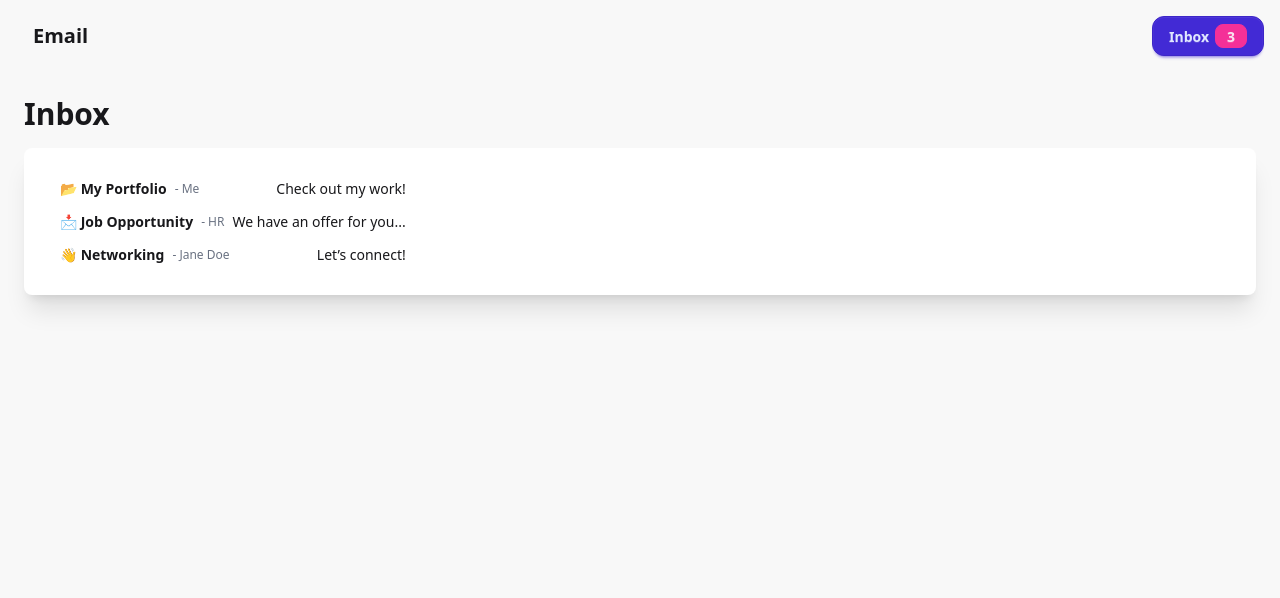
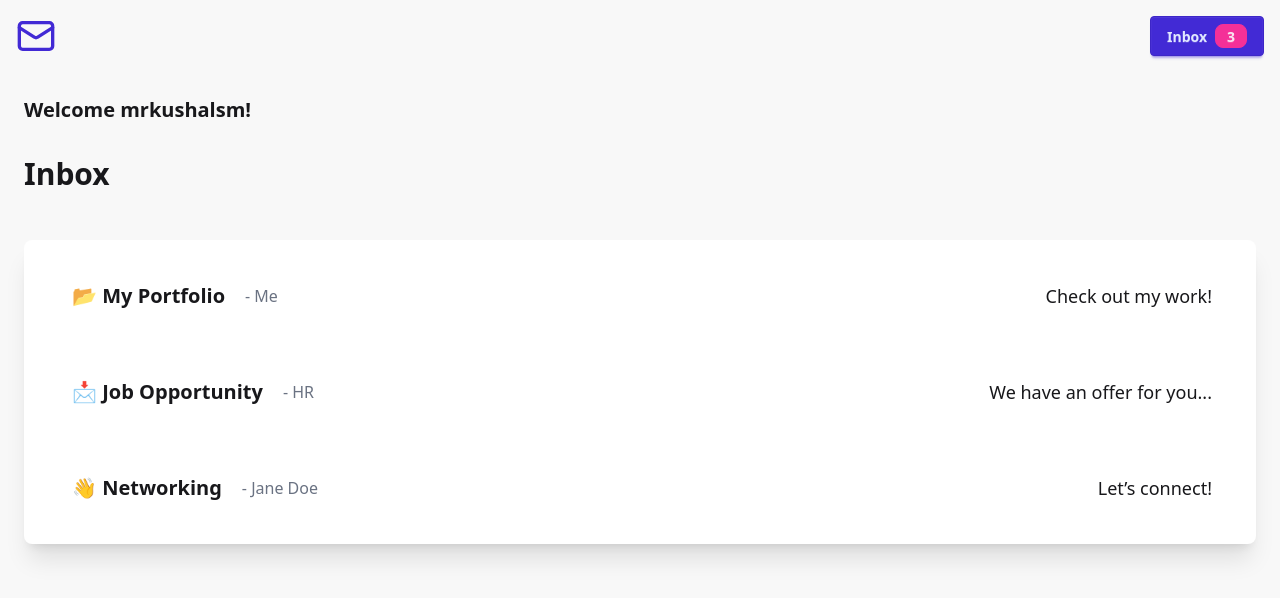
Before and after one commit to mrkushalsm/Portfolio.Old, a React (Vite) app: page /inbox in a window 1280 px wide. Shown: the top 598 px of the page. Built offline with nearby package versions, Linux system fonts and the light colour scheme.

Commit message:
Added email approach to portfolio

```diff
--- a/src/App.jsx
+++ b/src/App.jsx
@@ -8,21 +8,16 @@ import Portfolio from "./pages/Portfolio";
 const Layout = ({ children }) => {
     const location = useLocation();
 
-    // Determine title based on the current page
     useEffect(() => {
-        if (location.pathname === "/portfolio") {
-            document.title = "Portfolio";
-        } else {
-            document.title = "Email";
-        }
+        document.title = location.pathname === "/portfolio" ? "Portfolio" : "Email";
     }, [location.pathname]);
 
-    const hideNavbar = location.pathname === "/portfolio"; // Hide navbar on Portfolio page
+    const hideNavbar = location.pathname === "/portfolio";
 
     return (
-        <div className="min-h-screen bg-base-200">
+        <div className="min-h-screen flex flex-col bg-base-200">
             {!hideNavbar && <Navbar />}
-            {children}
+            <div className="flex-grow flex flex-col">{children}</div>
         </div>
     );
 };
--- a/src/components/Navbar.jsx
+++ b/src/components/Navbar.jsx
@@ -1,29 +1,69 @@
 import React from "react";
-import { Link, useLocation } from "react-router-dom";
+import { Link, useLocation, useNavigate } from "react-router-dom";
 
 const Navbar = () => {
     const location = useLocation();
-    const isInboxPage = location.pathname === "/inbox"; // Check if on Inbox page
+    const navigate = useNavigate();
+
+    const isInboxPage = location.pathname === "/inbox";
+    const isRootPage = location.pathname === "/";
+    const isEmailDetailPage = location.pathname.startsWith("/email");
 
     return (
-        <div className="navbar bg-base-200 p-4 relative">
-            <div className="flex-1">
-                <a className="btn btn-ghost text-xl">Email</a>
+        <div className="navbar flex items-center justify-between bg-base-200 p-4 relative">
+            <div className="flex items-center">
+                <svg
+                    onClick={() => navigate("/")}
+                    xmlns="http://www.w3.org/2000/svg"
+                    width="40"
+                    height="40"
+                    viewBox="0 0 24 24"
+                    fill="none"
+                    stroke="currentColor"
+                    strokeWidth="2"
+                    strokeLinecap="round"
+                    strokeLinejoin="round"
+                    className="text-primary cursor-pointer"
+                >
+                    <rect width="20" height="16" x="2" y="4" rx="2" />
+                    <path d="m22 7-8.97 5.7a1.94 1.94 0 0 1-2.06 0L2 7" />
+                </svg>
             </div>
-            <div className="flex-none relative">
-                {/* Render arrow ONLY if NOT on the Inbox page */}
-                {!isInboxPage && (
+            <div className="flex items-center gap-4 relative">
+                {isEmailDetailPage && (
+                    <button onClick={() => navigate("/inbox")} className="btn btn-circle btn-ghost">
+                        <svg
+                            xmlns="http://www.w3.org/2000/svg"
+                            width="24"
+                            height="24"
+                            viewBox="0 0 24 24"
+                            fill="none"
+                            stroke="currentColor"
+                            strokeWidth="2"
+                            strokeLinecap="round"
+                            strokeLinejoin="round"
+                            className="lucide lucide-chevrons-left"
+                        >
+                            <path d="m11 17-5-5 5-5" />
+                            <path d="m18 17-5-5 5-5" />
+                        </svg>
+                    </button>
+                )}
+
+                {!isInboxPage && !isEmailDetailPage && (
                     <div className="absolute -left-12 top-1/2 transform -translate-y-1/2 animate-bounce">
                         <span className="text-3xl">➡️</span>
                     </div>
                 )}
-                {/* Inbox button with badge */}
-                <div className="tooltip tooltip-left" data-tip="Check your messages">
-                    <Link to="/inbox" className="btn btn-primary rounded-xl">
-                        Inbox
-                        <div className="badge badge-secondary">3</div>
-                    </Link>
-                </div>
+
+                {(isInboxPage || isRootPage) && (
+                    <div className="tooltip tooltip-left" data-tip="Check your messages">
+                        <Link to="/inbox" className="btn btn-primary flex items-center gap-2">
+                            Inbox
+                            <div className="badge badge-secondary">3</div>
+                        </Link>
+                    </div>
+                )}
             </div>
         </div>
     );
--- a/src/pages/EmailDetail.jsx
+++ b/src/pages/EmailDetail.jsx
@@ -1,17 +1,17 @@
 import React from "react";
-import { useLocation, Link } from "react-router-dom";
+import { useLocation } from "react-router-dom";
 
 const EmailDetail = () => {
     const location = useLocation();
-    const email = location.state?.email; // Get email data from state
+    const email = location.state?.email;
 
     if (!email) {
-        return <div className="p-6">Email not found.</div>;
+        return <div className="flex justify-center items-center p-6">Email not found.</div>;
     }
 
     return (
-        <div className="min-h-screen bg-base-200 p-6">
-            <div className="card bg-base-100 shadow-xl p-6">
+        <div className="min-h-screen flex flex-col items-center bg-base-200 p-6">
+            <div className="card bg-base-100 shadow-xl p-6 flex flex-col w-full max-w-lg">
                 <h2 className="text-2xl font-bold">{email.subject}</h2>
                 <p className="text-sm text-gray-500">From: {email.sender}</p>
                 <p className="mt-4">{email.body}</p>
--- a/src/pages/Inbox.jsx
+++ b/src/pages/Inbox.jsx
@@ -2,23 +2,43 @@ import React from "react";
 import { Link } from "react-router-dom";
 
 const emails = [
-    { id: 1, subject: "📂 My Portfolio", sender: "Me", preview: "Check out my work!", body: "Hello, check out my portfolio!", link: "/portfolio" },
-    { id: 2, subject: "📩 Job Opportunity", sender: "HR", preview: "We have an offer for you...", body: "We are interested in hiring you. Please reply for more details." },
-    { id: 3, subject: "👋 Networking", sender: "Jane Doe", preview: "Let’s connect!", body: "Hi! I would love to connect and discuss opportunities." },
+    {
+        id: 1,
+        subject: "📂 My Portfolio",
+        sender: "Me",
+        preview: "Check out my work!",
+        body: "Hello, check out my portfolio!",
+        link: "/portfolio"
+    },
+    {
+        id: 2,
+        subject: "📩 Job Opportunity",
+        sender: "HR",
+        preview: "We have an offer for you...",
+        body: "We are interested in hiring you. Please reply for more details."
+    },
+    {
+        id: 3,
+        subject: "👋 Networking",
+        sender: "Jane Doe",
+        preview: "Let’s connect!",
+        body: "Hi! I would love to connect and discuss opportunities." },
 ];
 
 const Inbox = () => {
     return (
-        <div className="min-h-screen bg-base-200 p-6">
-            <h1 className="text-3xl font-bold mb-4">Inbox</h1>
-            <div className="card bg-base-100 shadow-xl p-4">
-                <ul className="menu">
+        <div className="flex flex-col min-h-screen bg-base-200 p-6 gap-8">
+            <h2 className="flex text-xl font-semibold">Welcome mrkushalsm!</h2>
+            <h1 className="flex text-3xl font-bold mb-4">Inbox</h1>
+            <div className=" flex card bg-base-100 shadow-xl p-4">
+                <ul className=" flex menu w-full text-xl gap-8">
                     {emails.map((email) => (
                         <li key={email.id}>
                             <Link to="/email" state={{ email }}>
-                                <strong>{email.subject}</strong>
-                                <span className="text-xs text-gray-500"> - {email.sender}</span>
-                                <p className="text-sm">{email.preview}</p>
+                                <strong className="p-3">{email.subject}</strong>
+                                <span className="text-base text-gray-500"> - {email.sender}</span>
+                                <p className="text-lg">{email.preview}</p>
+                                <p />
                             </Link>
                         </li>
                     ))}
--- a/src/pages/Portfolio.jsx
+++ b/src/pages/Portfolio.jsx
@@ -3,9 +3,9 @@ import React from "react";
 const Portfolio = () => {
     return (
         <div className="min-h-screen flex items-center justify-center bg-base-200">
-            <div className="card w-96 bg-base-100 shadow-xl p-6">
+            <div className="card w-96 bg-base-100 shadow-xl p-6 flex flex-col items-center">
                 <h2 className="text-2xl font-bold">Welcome to My Portfolio</h2>
-                <p className="mt-2">This is where your portfolio content will go.</p>
+                <p className="mt-2 text-center">This is where your portfolio content will go.</p>
             </div>
         </div>
     );
```
